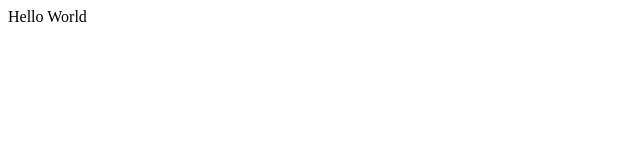
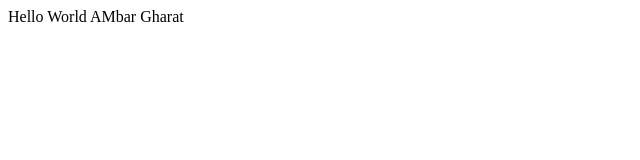
Before and after one commit to ambar9/Rock_Paper_Scissor, a plain HTML site: page index.html in a window 1280 px wide. Shown: the whole page, without its empty margins (0-640 px from the left). Drawn offline with Linux system fonts and the light colour scheme.

Commit message:
Index.html added
Using discription tag

```diff
--- a/index.html
+++ b/index.html
@@ -1,2 +1,2 @@
-<div>Hello World
+<div>Hello World AMbar Gharat
 </div>
```
